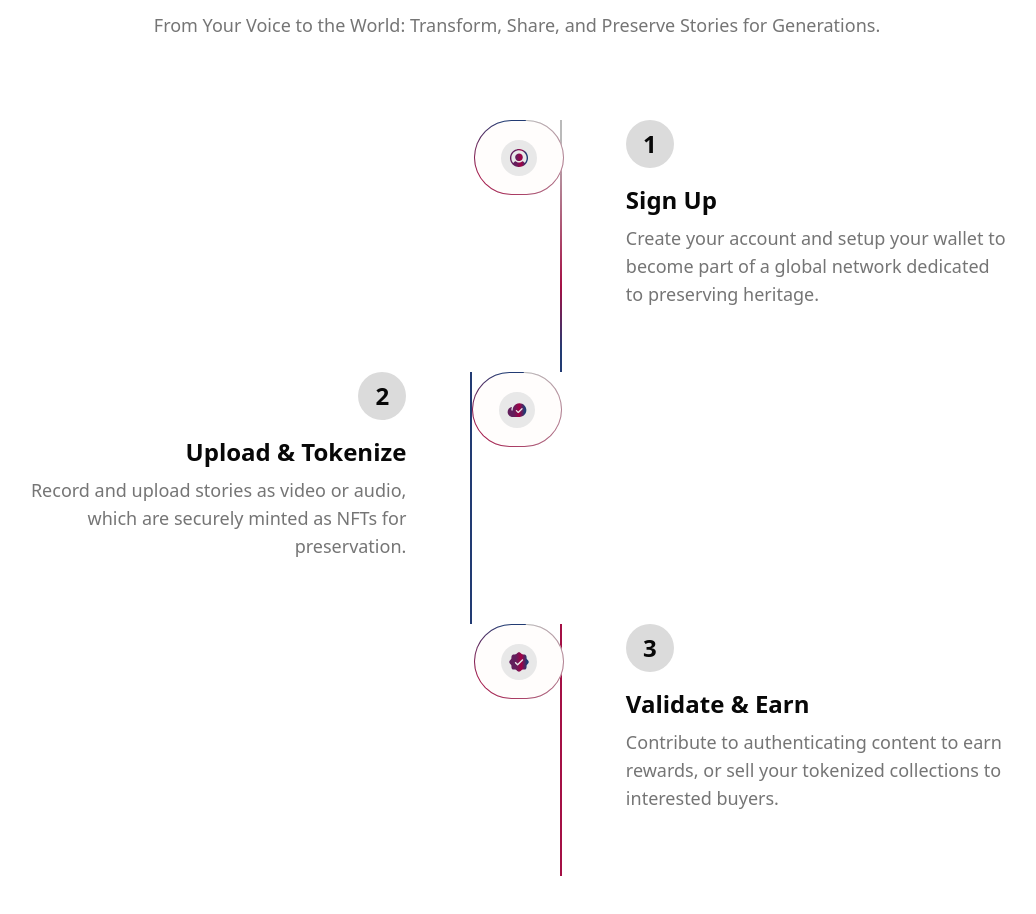
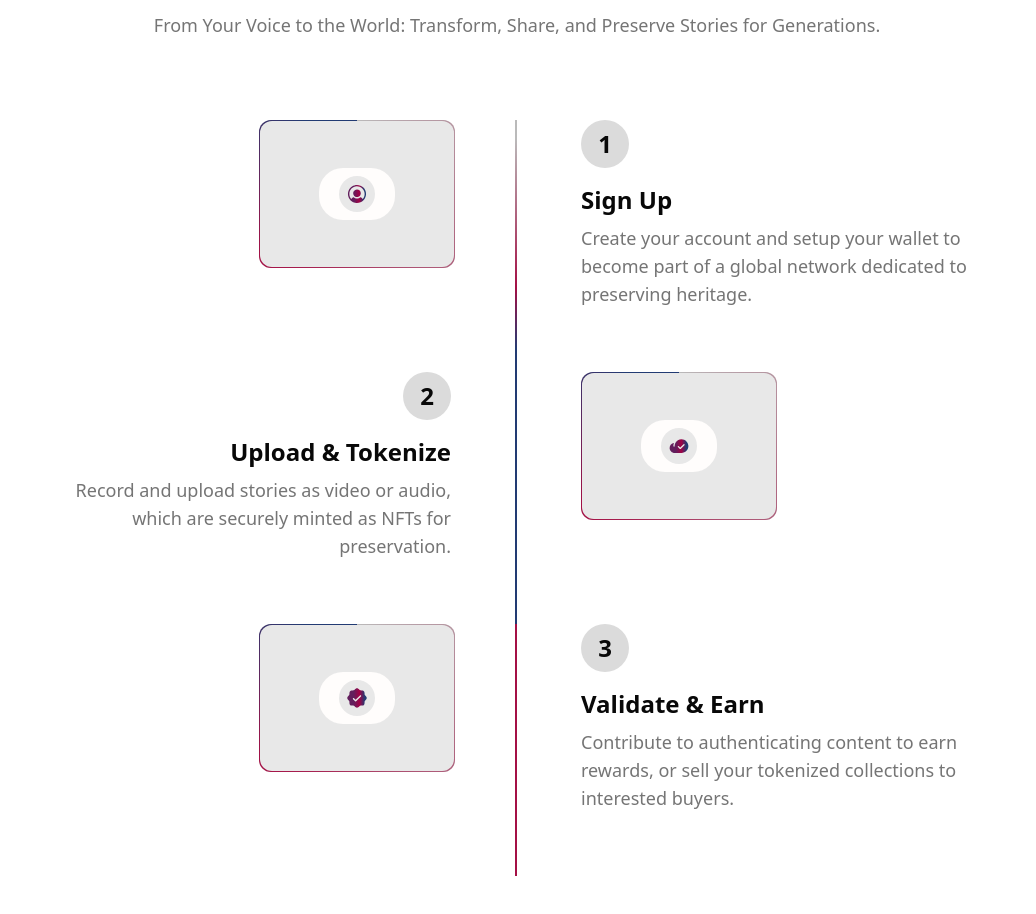
Before and after one commit to Pekumiiix/Chronicles, a Next.js app: page / in a window 1280 px wide. Shown: the part 3180-4094 px from the top of the page, without its empty margins (123-1159 px from the left). Built offline with nearby package versions, Linux system fonts and the light colour scheme.

Commit message:
Update how-it-works.tsx

```diff
--- a/app/(landing-page)/sections/how-it-works.tsx
+++ b/app/(landing-page)/sections/how-it-works.tsx
@@ -42,11 +42,11 @@ function Steps({ icon, number, title, caption }: StepComponentProp) {
       } lg:max-w-[1110px]`}
     >
       <div
-        className={`flex ${
+        className={`hidden md:flex ${
           number % 2 ? "justify-end" : "justify-start"
         } lg:px-16 lg:pb-16 w-fit lg:w-[555px]`}
       >
-        <AnimatedBorderWrapper className="hidden md:flex">
+        <AnimatedBorderWrapper>
           <div className="absolute w-[calc(100%-2px)] h-[calc(100%-2px)] bg-[#E8E8E8] rounded-xl flex items-center justify-center">
             <div className="flex py-2 px-5 rounded-3xl bg-[#FFFDFC]">
               <div className="flex p-2 rounded-full bg-[#E8E8E8]">{icon}</div>
@@ -55,7 +55,7 @@ function Steps({ icon, number, title, caption }: StepComponentProp) {
         </AnimatedBorderWrapper>
       </div>
 
-      <AnimatedBorderWrapper className="w-[100px] h-[75px] rounded-full">
+      <AnimatedBorderWrapper className="flex md:hidden w-[100px] h-[75px] rounded-full">
         <div className="absolute w-[calc(100%-2px)] h-[calc(100%-2px)] bg-[#FFFDFC] rounded-full flex items-center justify-center">
           <div className="flex p-2 rounded-full bg-[#E8E8E8]">{icon}</div>
         </div>
```
